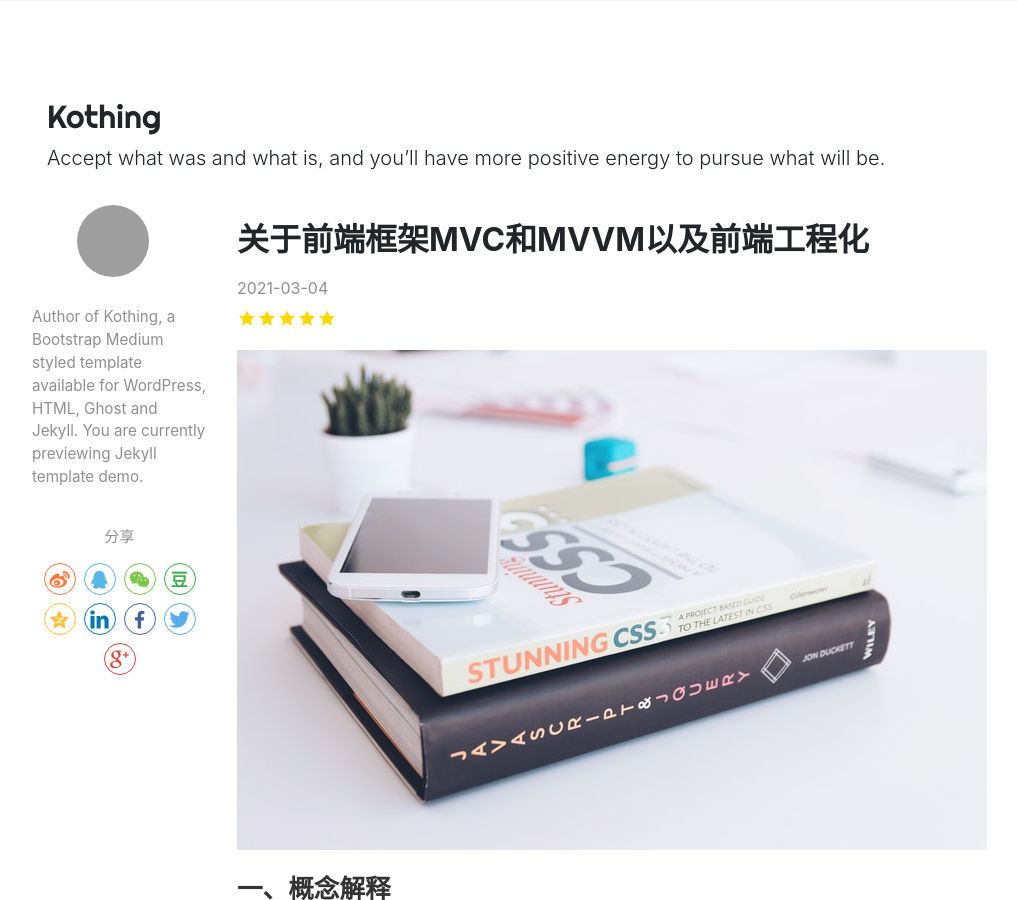
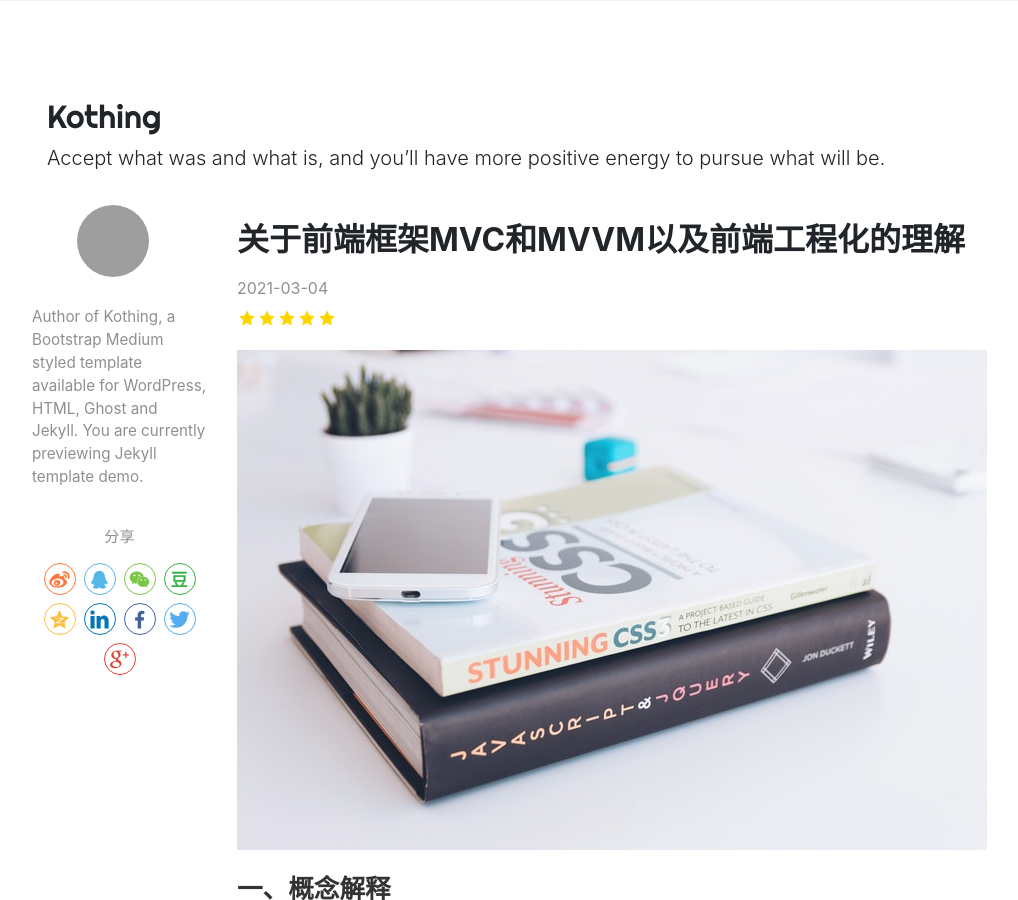
Before and after one commit to kothing/kothing.github.io, a Jekyll site: the page built from _posts/2021-03-04-frontend-frame-MVC-and-MVVM.md, in a window 1280 px wide and 900 px high. Shown: the whole window, without its empty margins (38-1056 px from the left). Built offline with Jekyll 4.4.1, drawn with Linux system fonts in a browser that asks for light colours; nearby versions of some CDN libraries; comment, search, counter and statistics services are not loaded; grey boxes are pictures that could not be loaded.

Commit message:
Create 2021-03-04-frontend-frame-MVC-and-MVVM.md

```diff
--- a/_posts/2021-03-04-frontend-frame-MVC-and-MVVM.md
+++ b/_posts/2021-03-04-frontend-frame-MVC-and-MVVM.md
@@ -1,6 +1,6 @@
 ---
 layout: post
-title: "关于前端框架MVC和MVVM以及前端工程化"
+title: "关于前端框架MVC和MVVM以及前端工程化的理解"
 author: Kothing
 categories: [ Javascript ]
 image: assets/images/13.jpg
```
